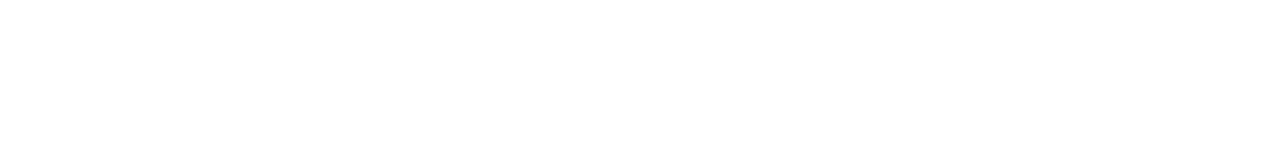
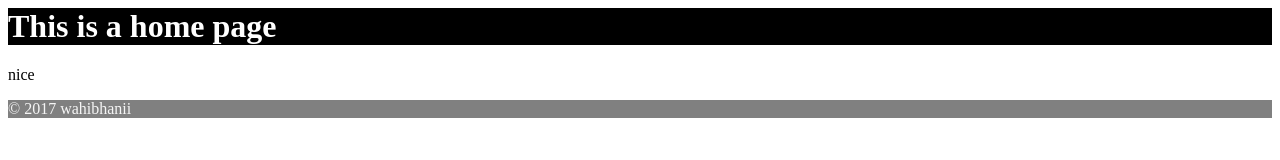
Before and after one commit to wahibhanii/wahib-first-web, a plain HTML site: page index.html in a window 1280 px wide. Drawn offline with Linux system fonts and the light colour scheme.

Commit message:
ad index.html and style.css

```diff
--- a/index.html
+++ b/index.html
@@ -1,10 +1,20 @@
 <html>
     <head>
       <title> Test web pertama</title>
+      <link href="style.css" rel="stylesheet" type="text/css" />
 
     </head>
 
     <body>
+      <h1>
+        This is a home page
+      </h1>
+      <p>
+        nice
+      </p>
+      <footer>
+          © 2017 wahibhanii
+      </footer>
 
     </body>
 </html>
--- /dev/null
+++ b/style.css
@@ -0,0 +1,9 @@
+h1{
+    background-color: black;
+    color: white;
+}
+
+footer{
+    background-color: grey;
+    color: whitesmoke;
+}
```
